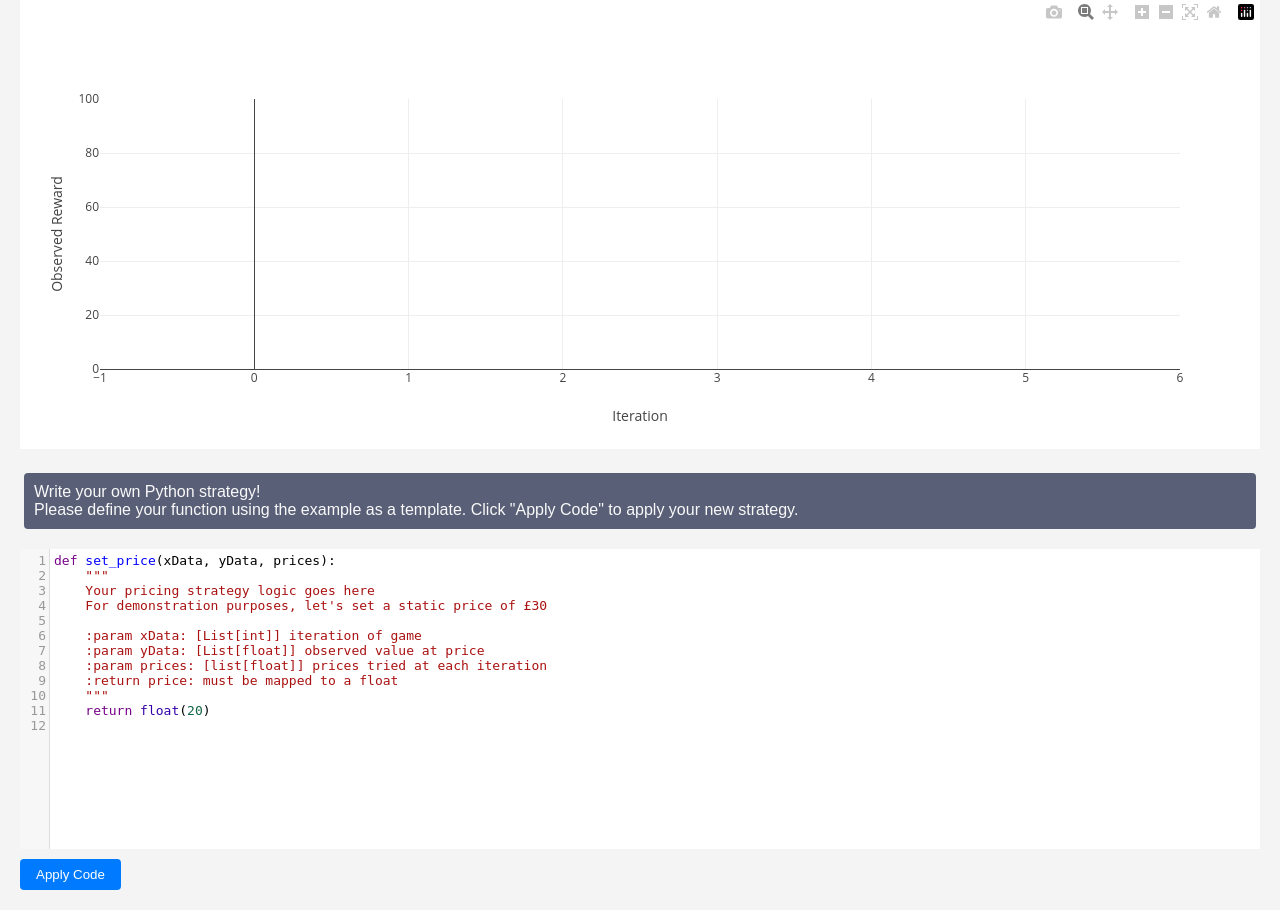
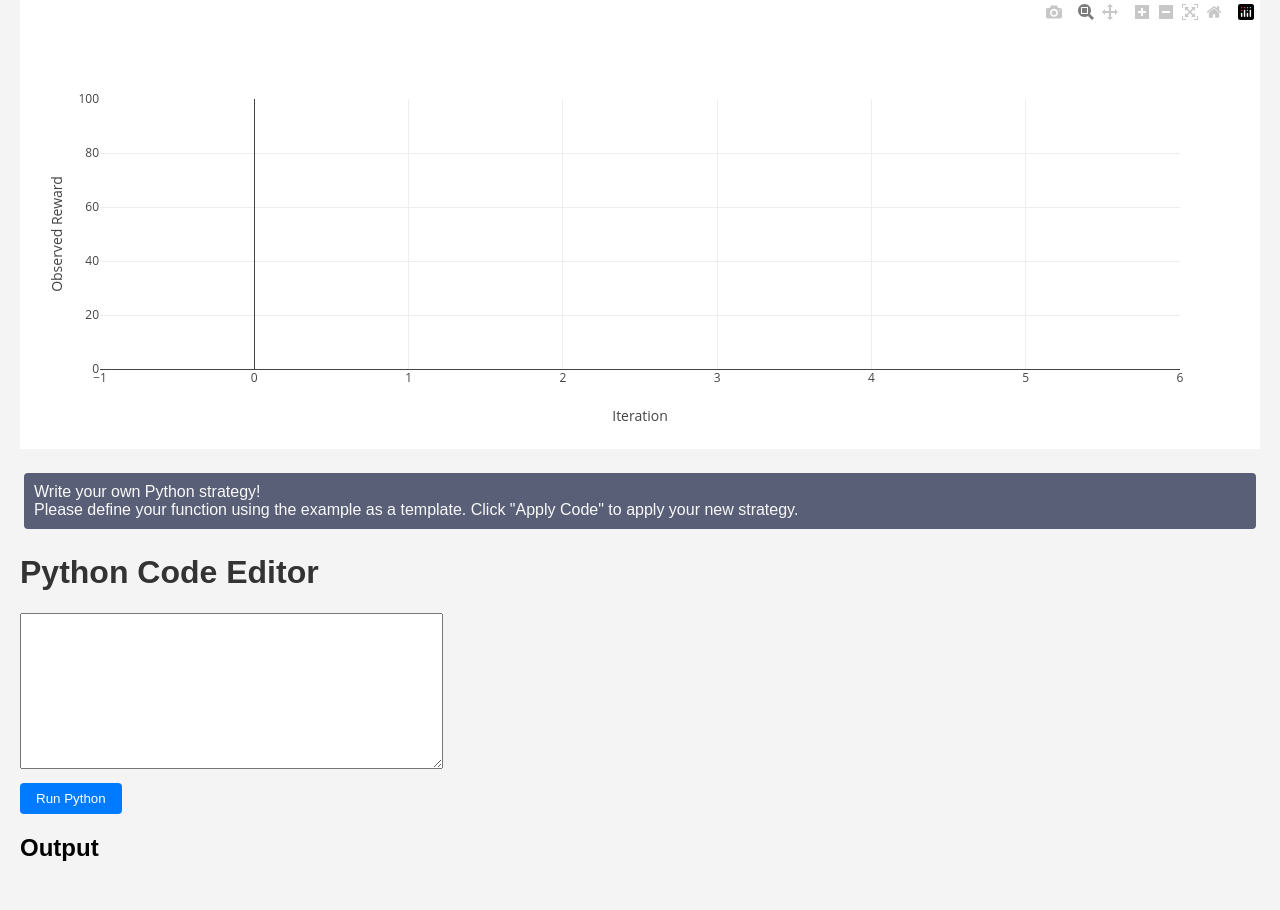
Before and after one commit to jordan-sparq/dynamic-pricing-game, a Flask app: page / in a window 1280 px wide. Shown: the part 484-1394 px from the top of the page. After the commit the page ends 1345 px from the top, so only its background shows below. Run offline with Flask 3, Linux system fonts and the light colour scheme; some libraries are stand-ins or nearby versions.

```diff
--- a/app.py
+++ b/app.py
@@ -5,6 +5,7 @@ import customers as customers
 import logging
 from urllib.parse import unquote
 import json
+import subprocess
 
 app = Flask(__name__, static_folder='static/')
 
@@ -40,28 +41,52 @@ def set_mean(mean):
     mean_value = mean
     return "Mean set to {:.2f}".format(mean)
 
-@app.route("/execute_python_code", methods=["POST"])
+# @app.route("/execute_python_code", methods=["POST"])
+# def execute_python_code():
+#     data = request.json  # Parse JSON data from request body
+#     code = unquote(data.get("code"))
+#     xData = data.get("xData")
+#     yData = data.get("yData")
+#     prices = data.get("prices")
+#     print("code = ", code)
+#     print("xData = ", xData)
+#     print("yData = ", yData)
+#     # run python code
+#     func_dict = {}
+#     exec(code, globals())
+#     print("executed code")
+#     for name, obj in globals().items():
+#         if name == 'set_price':
+#             # Add functions to the dictionary
+#             func_dict['set_price'] = obj
+
+#     result = func_dict['set_price'](xData, yData, prices)
+#     # Do something with the code
+#     return jsonify({"result": result})
+
+@app.route('/execute_python_code', methods=['POST'])
 def execute_python_code():
-    data = request.json  # Parse JSON data from request body
-    code = unquote(data.get("code"))
-    xData = data.get("xData")
-    yData = data.get("yData")
-    prices = data.get("prices")
-    print("code = ", code)
-    print("xData = ", xData)
-    print("yData = ", yData)
-    # run python code
-    func_dict = {}
-    exec(code, globals())
-    print("executed code")
-    for name, obj in globals().items():
-        if name == 'set_price':
-            # Add functions to the dictionary
-            func_dict['set_price'] = obj
+    import os
+    import sys
 
-    result = func_dict['set_price'](xData, yData, prices)
-    # Do something with the code
-    return jsonify({"result": result})
+    # Add the directory containing the PyPy executable to the PATH
+    pypy_path = "/Users/jordanpalmer/Downloads/pypy3.10-v7.3.16-macos_arm64/bin/pypy3"  # Replace this with the actual path to PyPy
+    os.environ["PATH"] += os.pathsep + pypy_path
+
+    # Get the Python code from the request
+    code = request.json.get('code', '')
+
+    try:
+        # Execute Python code using PyPy
+        result = subprocess.run(['pypy3', '-c', code], capture_output=True, text=True)
+        output = result.stdout
+        success = True
+    except Exception as e:
+        output = str(e)
+        success = False
+
+    # Return the result as JSON
+    return jsonify({'output': output, 'success': success})
 
 if __name__ == "__main__":
     app.run(debug=True)
--- a/templates/index.html
+++ b/templates/index.html
@@ -83,7 +83,7 @@
         #plot-container {
             margin-top: 20px;
         }
-        #python-code-container {
+       #python-code-container {
             margin-top: 20px;
             padding: 4px;
             margin-top: 10px;
@@ -226,48 +226,47 @@
             Please define your function using the example as a template. Click "Apply Code" to apply your new strategy.
         </div>
     </div>
-    <div>
-        <p>
 
-        </p>
-        <textarea id="python-code-textarea" placeholder="Enter Python code here">
-def set_price(xData, yData, prices):
-    """
-    Your pricing strategy logic goes here
-    For demonstration purposes, let's set a static price of £30
-
-    :param xData: [List[int]] iteration of game
-    :param yData: [List[float]] observed value at price
-    :param prices: [list[float]] prices tried at each iteration
-    :return price: must be mapped to a float
-    """
-    return float(20)
-        </textarea>
-    </div>
-    <button id="apply-code-button">Apply Code</button>
-    <div id="python-syntax-error"></div>
     <script src="https://cdn.plot.ly/plotly-latest.min.js"></script>
     <script src="https://code.jquery.com/jquery-3.6.0.min.js"></script>
     <link rel="stylesheet" href="https://cdnjs.cloudflare.com/ajax/libs/codemirror/5.63.1/codemirror.min.css">
     <script src="https://cdnjs.cloudflare.com/ajax/libs/codemirror/5.63.1/codemirror.min.js"></script>
     <script src="https://cdnjs.cloudflare.com/ajax/libs/codemirror/5.63.1/mode/python/python.min.js"></script>
+
+    <h1>Python Code Editor</h1>
+    <textarea id="code" rows="10" cols="50"></textarea><br>
+    <button id="apply-code-button" onclick="runPython()">Run Python</button><br>
+    <h2>Output</h2>
+    <pre id="output"></pre>
+
     <script>
-        // Function to handle errors and flash the button red
-        function handleCodeError(errorMsg) {
-            // Flash the button red
-            $("#apply-code-button").css("background-color", "red");
+        async function runPython() {
+            const code = document.getElementById("code").value;
+            const outputElement = document.getElementById("output");
 
-            // Print the error message
-            $("#python-syntax-error").text("Error: " + errorMsg);
-        }
+            try {
+                // Send a POST request to the Flask server
+                const response = await fetch('/execute_python_code', {
+                    method: 'POST',
+                    headers: {
+                        'Content-Type': 'application/json'
+                    },
+                    body: JSON.stringify({ code: code })
+                });
 
-        // Reset the button and error message to default
-        function resetButtonAndError() {
-            // Reset button color to default
-            $("#apply-code-button").css("background-color", "#007bff");
+                // Parse the JSON response
+                const data = await response.json();
 
-            // Clear error message
-            $("#python-syntax-error").text("");
+                // Display the output
+                if (data.success) {
+                    outputElement.textContent = data.output;
+                } else {
+                    outputElement.textContent = "Error: " + data.output;
+                }
+            } catch (error) {
+                // Display error if any
+                outputElement.textContent = error.toString();
+            }
         }
 
         var meanInput = document.getElementById("mean-input");
@@ -298,10 +297,10 @@ def set_price(xData, yData, prices):
         var prices = []; // List to keep track of prices being set
         var whichStrategySpan;
 
-        var editor = CodeMirror.fromTextArea(document.getElementById('python-code-textarea'), {
-            mode: 'python',
-            lineNumbers: true,
-        });
+        // var editor = CodeMirror.fromTextArea(document.getElementById('python-code-textarea'), {
+        //     mode: 'python',
+        //     lineNumbers: true,
+        // });
 
         function createEmptyPlot() {
             plot = Plotly.newPlot("plot-container", [{
@@ -339,7 +338,7 @@ def set_price(xData, yData, prices):
                 yData_changemanual.push(yData.slice(-1)[0]);
                 prices_changemanual.push(prices.slice(-1)[0]);
             }
-            resetButtonAndError();
+            //resetButtonAndError();
         });
 
         applyCodeButton.addEventListener("click", function () {
@@ -353,7 +352,7 @@ def set_price(xData, yData, prices):
                 yData_changepython.push(yData.slice(-1)[0]);
                 prices_changepython.push(prices.slice(-1)[0]);
             }
-            resetButtonAndError(); // Reset button color and error message before applying code
+            //resetButtonAndError(); // Reset button color and error message before applying code
         });
 
         function updateRollingValue() {
@@ -539,7 +538,6 @@ def set_price(xData, yData, prices):
             start = false;
             plot = null;
             prices = []; // Reset the list of prices
-            resetButtonAndError(); // Reset button color and error message
             // Clear the plot by updating it with empty data
             // Plotly.newPlot("plot-container", [], {
             //     xaxis: { title: "Iteration" },
```
